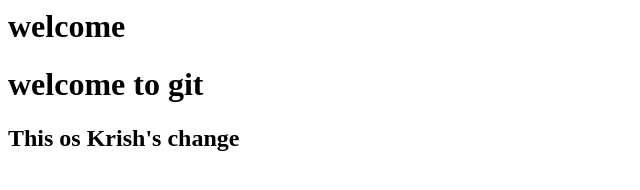
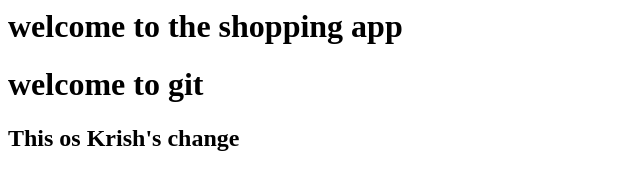
Before and after one commit to dheeraj24091993/shopping_app, a plain HTML site: page index.html in a window 1280 px wide. Shown: the whole page, without its empty margins (0-640 px from the left). Drawn offline with Linux system fonts and the light colour scheme.

Commit message:
practise_commit

```diff
--- a/index.html
+++ b/index.html
@@ -3,7 +3,7 @@
 
 <head>
     <meta charset="UTF-8">
-    <h1>welcome</h1>
+    <h1>welcome  to the shopping app</h1>
     <meta name="viewport" content="width=device-width, initial-scale=1.0">
     <title>Document</title>
 </head>
```
